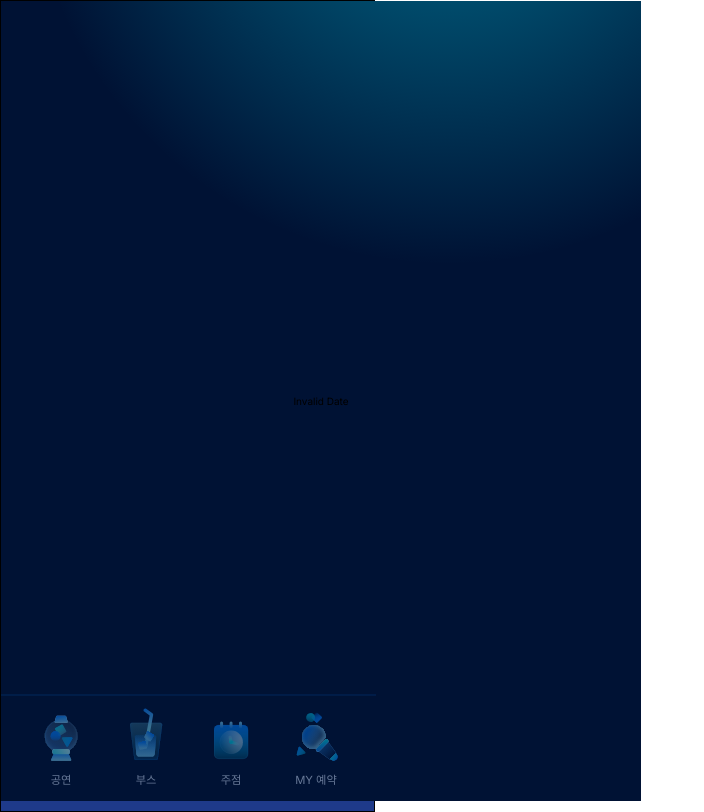
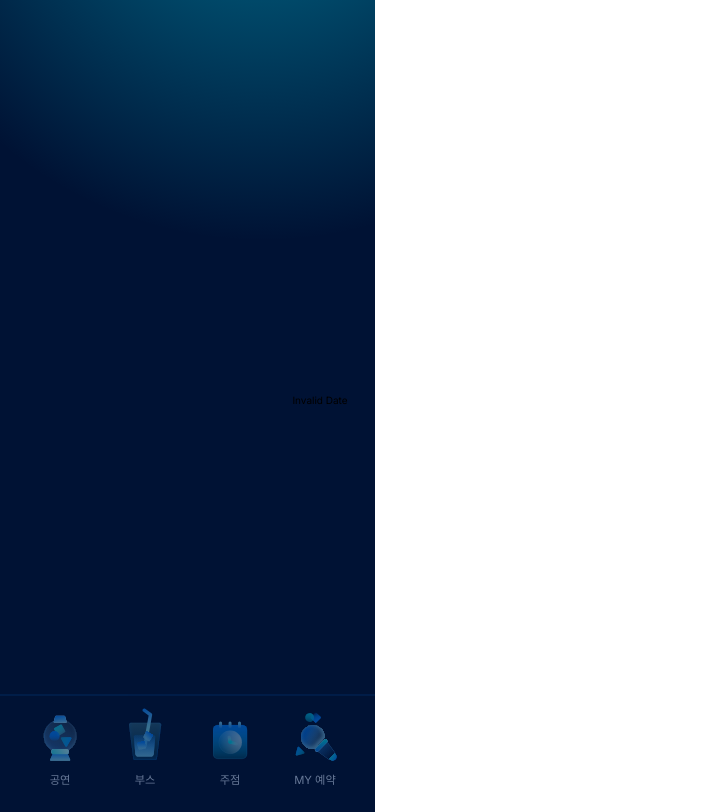
Before and after one commit to ajoufesta/client, a Next.js app: page /pubs in a window 1280 px wide. Shown: the whole page, without its empty margins (0-704 px from the left). Built offline with nearby package versions, Linux system fonts and the light colour scheme.

Commit message:
refactor/#8 : 코드리뷰 반영

```diff
--- a/src/app/_commons/Footer.tsx
+++ b/src/app/_commons/Footer.tsx
@@ -1,12 +1,12 @@
 "use client";
 
 import React, { useState } from "react";
-import BoothIc from "../../../public/boothIcon.svg";
-import PubIc from "../../../public/pubIcon.svg";
-import ReservationIc from "../../../public/reservationIcon.svg";
-import ShowIc from "../../../public/showIcon.svg";
-import FooterHr from "../../../public/footerHr.svg";
-import IconHr from "../../../public/iconHr.svg";
+import BoothIc from "@/public/boothIcon.svg";
+import PubIc from "@/public/pubIcon.svg";
+import ReservationIc from "@/public/reservationIcon.svg";
+import ShowIc from "@/public/showIcon.svg";
+import FooterHr from "@/public/footerHr.svg";
+import IconHr from "@/public/iconHr.svg";
 import Link from "next/link";
 
 const Footer = () => {
@@ -21,7 +21,7 @@ const Footer = () => {
       <FooterHr className="relative" />
       <div className="h-footer w-full flex justify-center gap-10">
         <Link
-          href={`http://localhost:3000/1`}
+          href={`/1`}
           className={`flex flex-col items-center justify-center m-0 gap-2 ${
             selectedButton === "공연" ? "" : "opacity-50"
           }`}
@@ -32,7 +32,7 @@ const Footer = () => {
           <span className="text-[#CCDEF9] text-lg">공연</span>
         </Link>
         <Link
-          href={`http://localhost:3000/booths/1/A`}
+          href={`/booths?day=1&section=seongho`}
           className={`flex flex-col items-center justify-center m-0 gap-2 ${
             selectedButton === "부스" ? "" : "opacity-50"
           }`}
@@ -43,7 +43,7 @@ const Footer = () => {
           <span className="text-[#CCDEF9] text-lg">부스</span>
         </Link>
         <Link
-          href={`http://localhost:3000/pubs/1`}
+          href={`/pubs?day=1&section=seongho`}
           className={`flex flex-col items-center justify-center m-0 gap-2 ${
             selectedButton === "주점" ? "" : "opacity-50"
           }`}
--- a/src/app/layout.tsx
+++ b/src/app/layout.tsx
@@ -18,7 +18,7 @@ export default function RootLayout({
   return (
     <html lang="en">
       <body className={inter.className}>
-        <div className="h-whole_height w-whole_width border border-black bg-skyBlue-gradient bg-blue-900">
+        <div className="h-whole_height w-whole_width bg-blue-800 bg-skyBlue-gradient">
           {children}
           <Footer />
         </div>
--- a/src/app/pubs/layout.tsx
+++ b/src/app/pubs/layout.tsx
@@ -4,7 +4,7 @@ interface LayoutProps {
 
 const Layout = ({ children }: LayoutProps) => {
   return (
-    <main className="flex h-screen w-screen max-w-screen-sm flex-col justify-center items-center bg-blue-800 bg-skyBlue-gradient">
+    <main className="flex h-screen w-screen max-w-screen-sm flex-col justify-center items-center">
       {children}
     </main>
   );
--- a/tsconfig.json
+++ b/tsconfig.json
@@ -18,7 +18,8 @@
       }
     ],
     "paths": {
-      "@/*": ["./src/*"]
+      "@/*": ["./src/*"],
+      "@/public/*": ["/src/../public/*"]
     }
   },
   "include": [
```
Also changed, not shown: 1 other file (tests, documents, lock files or other folders).
